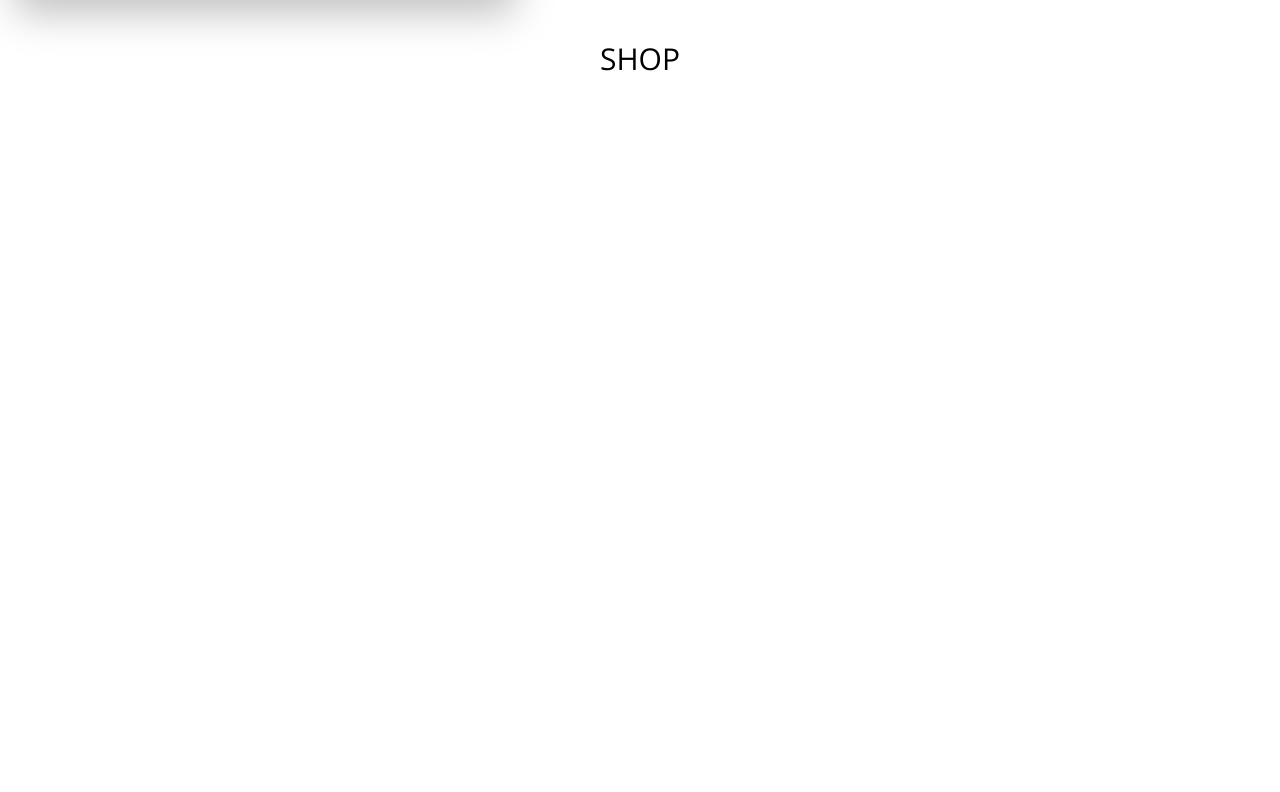
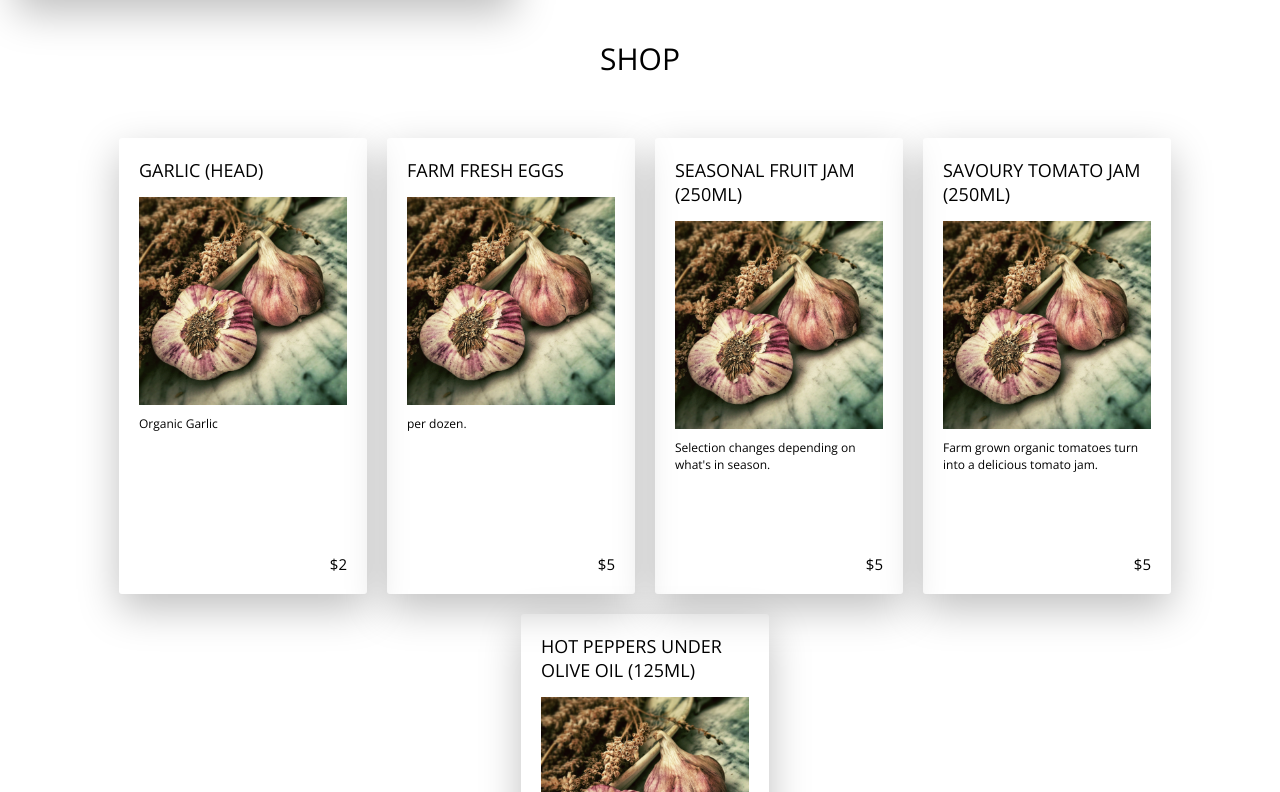
Before and after one commit to LucaLam/lamanna-farms-site, a React (Create React App) app: page / in a window 1280 px wide. Shown: the part 1188-1980 px from the top of the page. Before the commit the page ends 1321 px from the top, so only its background shows below. Built offline with nearby package versions, Linux system fonts and the light colour scheme.

Commit message:
shop section added and styled - pulling data and auto generating product cards using react state, props, and map method

```diff
--- /dev/null
+++ b/src/components/shopCard/Card.js
@@ -0,0 +1,23 @@
+import React from 'react'
+
+import "./card.scss";
+
+import garlic from '../../assets/garlic.jpg';
+
+const Card =({product})=>{
+
+
+    const {name, description, cost, img} = product
+
+        return (
+            <div className="card__container">
+                <h3 className="heading-3">{name}</h3>
+                <img className="card__img" src={garlic} alt="Product "  />
+                <p className="card__description">{description}</p>
+                <p className="card__price">${cost}</p>
+            </div>)
+
+
+}
+
+export default Card;
--- /dev/null
+++ b/src/components/shopCard/card.scss
@@ -0,0 +1,41 @@
+@import "../../sass/base.scss";
+
+.card{
+
+    &__container{
+        width: 20%;
+        height: 60%;
+        padding: 2rem;
+        margin: 0 2rem 2rem 0;
+
+        border-radius: 3px;
+        box-shadow: $box-shadow;
+
+        display: flex;
+        flex-direction: column;
+        transition: all .3s;
+
+        &:hover{
+            transform: scale(1.05);
+        }
+    }
+
+    &__img{
+        width:100%;
+        height:50%;
+        display: block;
+    }
+
+    &__description{
+        margin-top: 1rem;
+        font-size: 1.2rem;
+    }
+
+    &__price{
+        margin-top: 1rem;
+        text-align: right;
+        font-size: 1.5rem;
+        margin-top: auto;
+    }
+
+}
--- a/src/data/shopData.js
+++ b/src/data/shopData.js
@@ -0,0 +1,45 @@
+const shopData = [
+        {
+            id: 1,
+            name: "Garlic (Head)",
+            description: "Organic Garlic",
+            cost: 2,
+            img: ""
+
+        },
+
+        {
+            id: 2,
+            name: "Farm Fresh Eggs",
+            description: "per dozen.",
+            cost: 5
+
+        },
+
+        {
+        id: 3,
+        name: "Seasonal Fruit Jam (250ml)",
+        description: "Selection changes depending on what's in season.",
+        cost: 5,
+        img: ""
+    },
+
+    {
+        id: 4,
+        name: "Savoury Tomato Jam (250ml)",
+        description: "Farm grown organic tomatoes turn into a delicious tomato jam.",
+        cost: 5,
+        img: ""
+    },
+
+    {
+        id: 5,
+        name: "Hot peppers under olive oil (125ml)",
+        description: "Farm grown organic peppers under organic Italian extra virgin olive oil.",
+        cost: 5,
+        img: ""
+    }
+
+]
+
+export default shopData;
--- a/src/pages/Shop/Shop.js
+++ b/src/pages/Shop/Shop.js
@@ -1,12 +1,26 @@
 import React, { Component } from 'react'
+
+import Card from '../../components/shopCard/Card';
+
+import data from "../../data/shopData";
 
 import "./shop.scss";
 
 export default class Shop extends Component {
+
+    state={
+        data: data
+    }
+
     render() {
         return (
             <div className="shop__section">
                 <h1 className="heading-1">Shop</h1>
+                <div className="shop__product-container">
+                {
+                    data.map(product => <Card key={product.id} product={product}/> )
+                }
+                </div>
             </div>
         )
     }
--- a/src/pages/Shop/shop.scss
+++ b/src/pages/Shop/shop.scss
@@ -6,4 +6,16 @@
     &__section{
         margin-top: 4rem;
     }
+
+    &__product-container{
+        width: 100vw;
+        height: 100vh;
+        padding: 2rem;
+
+        display: flex;
+        flex-wrap: wrap;
+        justify-content: center;
+        align-items: center;
+
+    }
 }
--- a/src/sass/typography.scss
+++ b/src/sass/typography.scss
@@ -9,3 +9,10 @@
 
     margin-bottom: 2rem;
 }
+
+.heading-3{
+    font-size: 1.8rem;
+    font-weight: 300;
+    margin-bottom: 1.5rem;
+    text-transform: uppercase;
+}
```
Also changed, not shown: src/assets/garlic.jpg (added).
